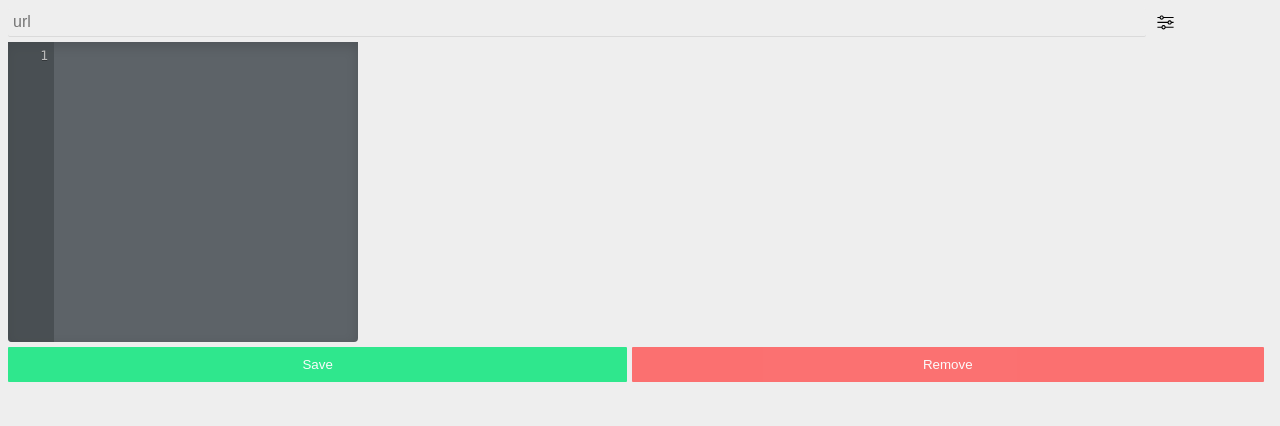
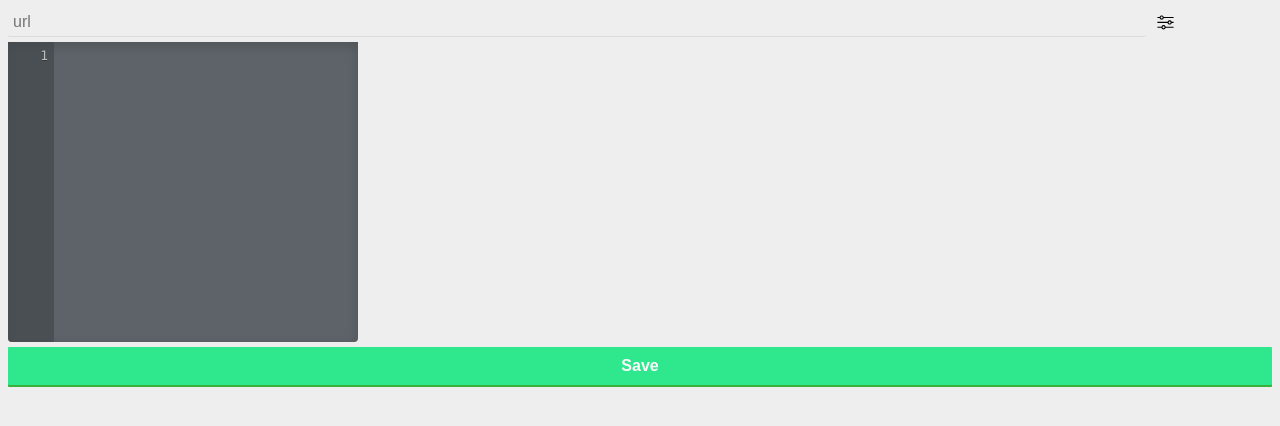
Before and after one commit to hanford/Veneer, a browser extension: page app/index.html in a window 1280 px wide. Drawn offline with nearby package versions, Linux system fonts and the light colour scheme; files that its build step writes are made by us from their sources.

Commit message:
moved remove button

```diff
--- a/app/index.html
+++ b/app/index.html
@@ -13,7 +13,6 @@
       <textarea></textarea>
       <div class="button-container">
         <button class="complete complete-bttn">Save</button>
-        <button class="remove remove-bttn">Remove</button>
       </div>
     </div>
     <div class="settings-container">
@@ -30,6 +29,10 @@
         <span>Remove All Data</span>
         <button class="remove">Remove</button>
       </div>
+      <div class="line">
+        <span>Space used</span>
+        <div class="pull-right storage"></div>
+      </div>
     </div>
     <script src="js/app.js"></script>
   </body>
--- a/app/js/app.js
+++ b/app/js/app.js
@@ -95,6 +95,9 @@ var newCSS = function() {
 
 var settings = function() {
   settingsToggle = !settingsToggle;
+  chrome.storage.sync.getBytesInUse('CustomCSS', function(res) {
+    document.querySelector('.storage').innerText = res + " Bytes"
+  })
   if (settingsToggle) {
     document.querySelector('.code-container').style.display = "none";
     document.querySelector('.settings-container').style.display = "block";
@@ -145,7 +148,6 @@ function readFile(evt) {
 }
 
 
-
 // importBtn.addEventListener("click", importStorage);
 document.getElementById('file').addEventListener('change', readFile);
 exportBtn.addEventListener("click", exportStorage);
--- a/app/scss/app.scss
+++ b/app/scss/app.scss
@@ -13,32 +13,24 @@ body {
     border: none;
     color: white;
     padding: 10px 15px;
-    font-family: 16px;
-    width: 49%;
+    box-shadow: 0 2px 0 #0EA00F;
+    font-size: 16px;
+    width: 100%;
     margin-top: 5px;
     border-radius: 1px;
     display: inline-block;
     opacity: 0.8;
+    font-weight: 600;
     &:hover {
       cursor: pointer;
       opacity: 1;
+      box-shadow: 0px 2px 0 #0EA00F;
+      outline: none;
     }
-  }
 
-  .remove-bttn {
-    background-color: #FF5252;
-    color: white;
-    border: none;
-    display: inline-block;
-    padding: 10px 15px;
-    font-family: 16px;
-    width: 50%;
-    margin-top: 5px;
-    border-radius: 1px;
-    opacity: 0.8;
-    &:hover {
-      cursor: pointer;
-      opacity: 1;
+    &:active {
+      box-shadow: 0px -1px 0 #0EA00F;
+      outline: none;
     }
   }
 
@@ -136,3 +128,8 @@ textarea {
 .hidden {
   display: none;
 }
+
+.pull-right {
+  float: right;
+  display: inline-block;
+}
```
Lines whose indentation alone changed are shown as unchanged.
